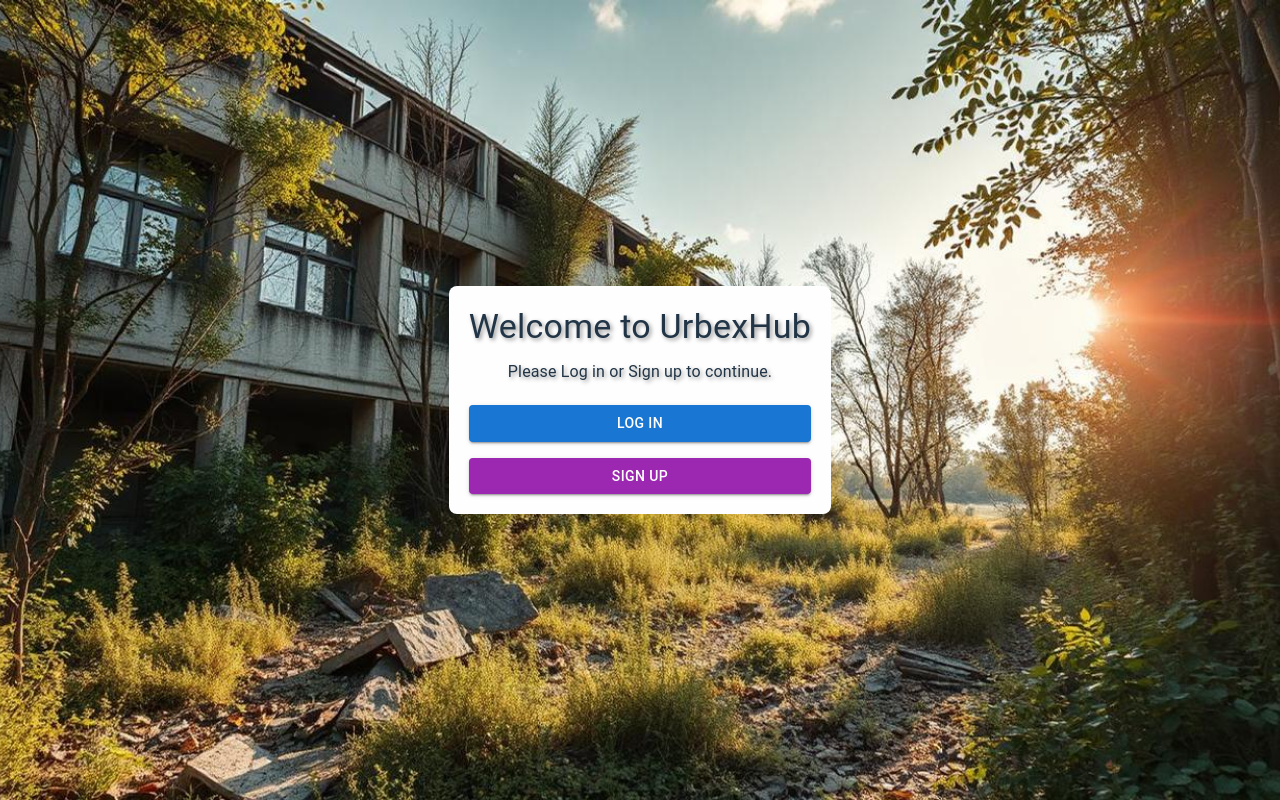
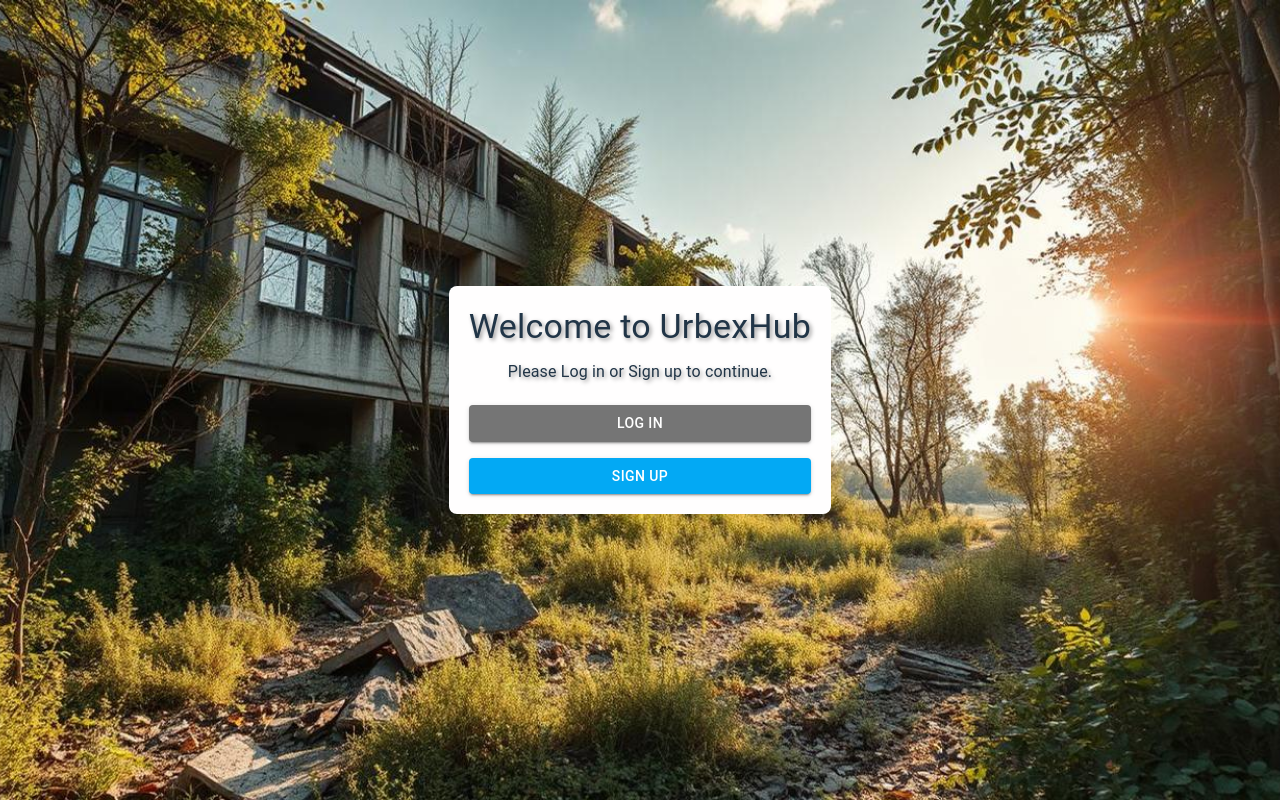
Before and after one commit to uzsakj/urbex-app, a React (Vite) app in the folder frontend/: page / in a window 1280 px wide. Built offline with nearby package versions, Linux system fonts and the light colour scheme.

Commit message:
styling, added crude Dashboard and privateRoute components

```diff
--- a/frontend/src/App.tsx
+++ b/frontend/src/App.tsx
@@ -1,8 +1,10 @@
 import React from 'react';
-import { BrowserRouter as Router, Route, Routes } from 'react-router-dom'; // Use Routes in v6
+import { BrowserRouter as Router, Route, Routes } from 'react-router-dom';
 import Register from './components/Register';
 import Login from './components/Login';
 import Home from './components/Home';
+import Dashboard from './components/Dashboard';
+import PrivateRoute from './components/PrivateRoute';
 
 
 const App: React.FC = () => {
@@ -11,6 +13,7 @@ const App: React.FC = () => {
       <Routes>
         <Route path="/login" element={<Login />} />
         <Route path="/register" element={<Register />} />
+        <Route path="/dashboard" element={<PrivateRoute element={<Dashboard />} />} />
         <Route path="/" element={<Home />} />
       </Routes>
     </Router>
--- /dev/null
+++ b/frontend/src/components/Dashboard.tsx
@@ -0,0 +1,38 @@
+import React from 'react';
+import { Box, Typography, Button } from '@mui/material';
+import { useNavigate } from 'react-router-dom';
+
+const Dashboard: React.FC = () => {
+    const navigate = useNavigate();
+
+    const handleLogout = () => {
+        localStorage.removeItem('authToken');
+        navigate('/');
+    };
+
+    return (
+        <Box
+            sx={{
+                display: 'flex',
+                backgroundColor: 'white',
+                flexDirection: 'column',
+                justifyContent: 'center',
+                alignItems: 'center',
+                height: '100vh',
+            }}
+        >
+            <Typography variant="h4" gutterBottom>
+                Welcome to the Dashboard
+            </Typography>
+            <Typography variant="body1" gutterBottom>
+                This is a private area only accessible to logged-in users.
+            </Typography>
+
+            <Button variant="contained" onClick={handleLogout} sx={{ backgroundColor: '#03a9f4' }}>
+                Logout
+            </Button>
+        </Box>
+    );
+};
+
+export default Dashboard;
--- a/frontend/src/components/Home.tsx
+++ b/frontend/src/components/Home.tsx
@@ -46,8 +46,7 @@ const Home: React.FC = () => {
 
                 <Button
                     variant="contained"
-                    color="primary"
-                    sx={{ mt: 2, width: '100%' }}
+                    sx={{ mt: 2, width: '100%', backgroundColor: '#757575' }}
                     onClick={goToLogin}
                 >
                     Log in
@@ -55,8 +54,7 @@ const Home: React.FC = () => {
 
                 <Button
                     variant="contained"
-                    color="secondary"
-                    sx={{ mt: 2, width: '100%' }}
+                    sx={{ mt: 2, width: '100%', backgroundColor: '#03a9f4' }}
                     onClick={goToRegister}
                 >
                     Sign Up
--- a/frontend/src/components/Login.tsx
+++ b/frontend/src/components/Login.tsx
@@ -28,6 +28,7 @@ const Login: React.FC = () => {
 
             if (response.ok) {
                 setError(null);
+                localStorage.setItem('authToken', data.token);
                 navigate('/dashboard');
             } else {
                 setError(data.message || data.error || 'Something went wrong');
@@ -90,7 +91,7 @@ const Login: React.FC = () => {
                         onChange={(e) => setPassword(e.target.value)}
                     />
                     {error && <Typography color="error">{error}</Typography>}
-                    <Button type="submit" fullWidth variant="contained" color="primary" sx={{ mt: 3 }}>
+                    <Button type="submit" fullWidth variant="contained" color="primary" sx={{ mt: 3, backgroundColor: '#757575' }}>
                         Login
                     </Button>
                 </form>
--- /dev/null
+++ b/frontend/src/components/PrivateRoute.tsx
@@ -0,0 +1,19 @@
+// PrivateRoute.tsx
+import React from 'react';
+import { Navigate } from 'react-router-dom';
+
+interface PrivateRouteProps {
+    element: React.ReactNode;
+}
+
+const PrivateRoute: React.FC<PrivateRouteProps> = ({ element }) => {
+    const isAuthenticated = Boolean(localStorage.getItem('authToken')); // Check if the user is logged in
+
+    return isAuthenticated ? (
+        <>{element}</> // Render the element if authenticated
+    ) : (
+        <Navigate to="/login" /> // Redirect to login if not authenticated
+    );
+};
+
+export default PrivateRoute;
--- a/frontend/src/components/Register.tsx
+++ b/frontend/src/components/Register.tsx
@@ -108,7 +108,7 @@ const Register: React.FC = () => {
                         onChange={(e) => setPassword(e.target.value)}
                     />
                     {error && <Typography color="error">{error}</Typography>}
-                    <Button type="submit" fullWidth variant="contained" color="primary" sx={{ mt: 3 }}>
+                    <Button type="submit" fullWidth variant="contained" color="primary" sx={{ mt: 3, backgroundColor: '#03a9f4' }}>
                         Register
                     </Button>
                 </form>
--- a/frontend/src/index.css
+++ b/frontend/src/index.css
@@ -42,27 +42,6 @@ h1 {
   line-height: 1.1;
 }
 
-button {
-  border-radius: 8px;
-  border: 1px solid transparent;
-  padding: 0.6em 1.2em;
-  font-size: 1em;
-  font-weight: 500;
-  font-family: inherit;
-  background-color: #1a1a1a;
-  cursor: pointer;
-  transition: border-color 0.25s;
-}
-
-button:hover {
-  border-color: #646cff;
-}
-
-button:focus,
-button:focus-visible {
-  outline: 4px auto -webkit-focus-ring-color;
-}
-
 @media (prefers-color-scheme: light) {
   :root {
     color: #213547;
```
